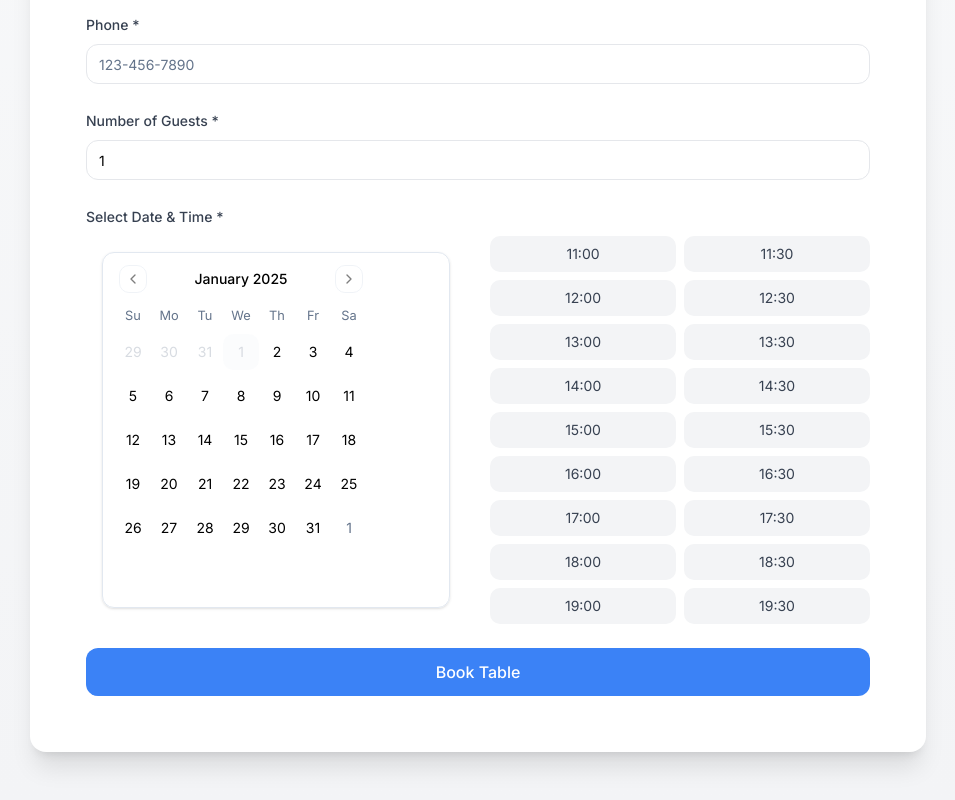
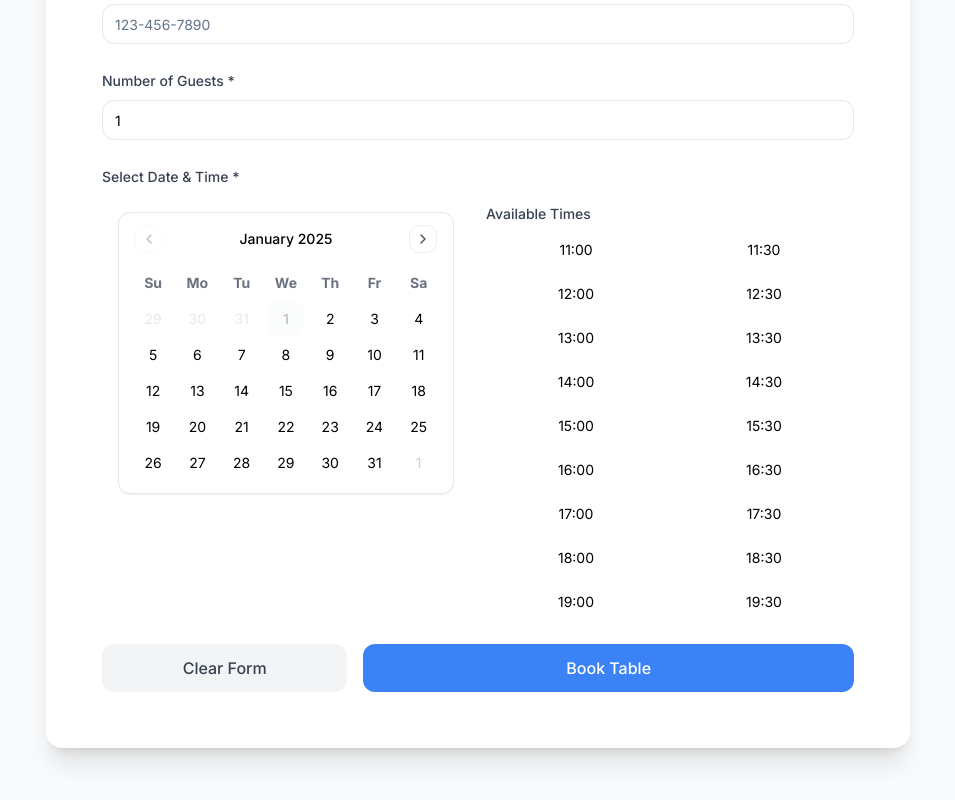
Before and after one commit to AshishDev-16/restaurant-booking, a Next.js app in the folder frontend/: page / in a window 1280 px wide. Shown: the part 684-1484 px from the top of the page, without its empty margins (162-1117 px from the left). Built offline with nearby package versions, Linux system fonts and the light colour scheme.

Commit message:
styling changes

```diff
--- a/frontend/app/globals.css
+++ b/frontend/app/globals.css
@@ -48,15 +48,19 @@
 
 /* Custom styles for time slots */
 .time-slot {
-  @apply px-4 py-2 text-sm rounded-md transition-colors;
+  @apply px-4 py-2 text-sm rounded-md transition-all duration-200 transform;
+}
+
+.time-slot:not(.selected):not(:disabled):hover {
+  @apply bg-gray-200 scale-105 shadow-md;
 }
 
 .time-slot.selected {
-  @apply bg-blue-500 text-white;
+  @apply bg-blue-500 text-white scale-105 shadow-md;
 }
 
-.time-slot:not(.selected) {
-  @apply bg-gray-100 text-gray-700 hover:bg-gray-200;
+.time-slot:disabled {
+  @apply cursor-not-allowed opacity-50;
 }
 
 /* Card styles */
@@ -84,3 +88,35 @@
 .input-field {
   @apply w-full rounded-lg border-gray-200 focus:border-blue-500 focus:ring-blue-500;
 }
+
+/* Add these responsive styles */
+@layer utilities {
+  .form-container {
+    @apply p-4 sm:p-6 space-y-4 sm:space-y-6;
+  }
+
+  .input-group {
+    @apply space-y-1.5 sm:space-y-2;
+  }
+
+  .input-label {
+    @apply text-sm font-medium text-gray-700;
+  }
+
+  .input-field {
+    @apply w-full rounded-lg border-gray-200 focus:border-blue-500 focus:ring-blue-500 text-sm sm:text-base;
+  }
+
+  .time-slot {
+    @apply px-3 py-2 sm:px-4 sm:py-2 text-xs sm:text-sm rounded-md transition-colors;
+  }
+}
+
+/* Update card styles */
+.booking-card {
+  @apply bg-white rounded-xl sm:rounded-2xl shadow-lg overflow-hidden;
+}
+
+.booking-card-header {
+  @apply bg-blue-500 p-4 sm:p-6 text-white;
+}
--- a/frontend/app/page.tsx
+++ b/frontend/app/page.tsx
@@ -5,14 +5,14 @@ import { CalendarDays, ClipboardList } from 'lucide-react';
 
 export default function Home() {
   return (
-    <main className="min-h-screen bg-gradient-to-b from-gray-50 to-gray-100">
-      <div className="container mx-auto px-4 py-12">
-        <header className="text-center mb-16">
-          <h1 className="text-5xl font-bold text-gray-900 mb-6">
+    <main className="container mx-auto px-4 py-4 sm:py-8 max-w-4xl">
+      <div className="text-center mb-6 sm:mb-8 bg-gradient-to-r from-blue-50 via-white to-blue-50 py-8 rounded-2xl shadow-sm">
+        <h1 className="text-3xl sm:text-4xl font-bold mb-3 sm:mb-4">
           Restaurant Table Booking
         </h1>
-          <p className="text-xl text-gray-600 mb-8 max-w-2xl mx-auto">
-            Reserve your table for a delightful dining experience. Quick, easy, and convenient booking process.
+        <p className="text-sm sm:text-base text-gray-600 mb-4 sm:mb-6">
+          Reserve your table for a delightful dining experience. Quick, easy, and
+          convenient booking process.
         </p>
         <a
           href="/bookings"
@@ -21,7 +21,7 @@ export default function Home() {
           <ClipboardList className="w-5 h-5" />
           <span>View All Bookings</span>
         </a>
-        </header>
+      </div>
 
       <div className="max-w-4xl mx-auto bg-white rounded-2xl shadow-xl overflow-hidden">
         <div className="p-8 bg-blue-500 text-white">
@@ -35,7 +35,6 @@ export default function Home() {
           <BookingForm />
         </div>
       </div>
-      </div>
     </main>
   );
 }
--- a/frontend/components/BookingForm.tsx
+++ b/frontend/components/BookingForm.tsx
@@ -7,6 +7,7 @@ import { Input } from '../components/ui/input';
 import { Label } from '../components/ui/label';
 import { TimeSlots } from './ui/time-slots';
 import { useToast } from '../hooks/use-toast';
+import confetti from 'canvas-confetti';
 
 export default function BookingForm() {
   const router = useRouter();
@@ -20,9 +21,19 @@ export default function BookingForm() {
     guests: 1,
   });
   const [showConfirmation, setShowConfirmation] = useState(false);
+  const [isLoading, setIsLoading] = useState(false);
+
+  const triggerConfetti = () => {
+    confetti({
+      particleCount: 100,
+      spread: 70,
+      origin: { y: 0.6 }
+    });
+  };
 
   const handleSubmit = async (e: React.FormEvent) => {
     e.preventDefault();
+    setIsLoading(true);
 
     if (!date || !selectedTime) {
       toast({
@@ -87,12 +98,15 @@ export default function BookingForm() {
       }
 
       setShowConfirmation(true);
+      triggerConfetti();
     } catch (error) {
       toast({
         title: 'Error',
         description: 'Something went wrong. Please try again.',
         variant: 'destructive',
       });
+    } finally {
+      setIsLoading(false);
     }
   };
 
@@ -197,15 +211,19 @@ export default function BookingForm() {
 
       <div className="input-group">
         <Label className="input-label">Select Date & Time *</Label>
-        <div className="grid md:grid-cols-2 gap-6">
+        <div className="grid md:grid-cols-2 gap-6 sm:gap-4">
+          <div className="w-full">
             <Calendar
               mode="single"
               selected={date}
               onSelect={setDate}
-            className="rounded-lg border shadow"
-            disabled={(date: Date) => date < new Date()}
+              className="border shadow-sm"
+              disabled={(date) => date < new Date()}
+              fromDate={new Date()}
             />
+          </div>
 
+          <div className="w-full">
             <TimeSlots
               selectedTime={selectedTime}
               onTimeSelect={setSelectedTime}
@@ -213,13 +231,43 @@ export default function BookingForm() {
             />
           </div>
         </div>
+      </div>
 
+      <div className="flex gap-4 mt-6">
+        <button
+          type="button"
+          onClick={() => {
+            setFormData({
+              name: '',
+              email: '',
+              phone: '',
+              guests: 1,
+            });
+            setDate(undefined);
+            setSelectedTime('');
+          }}
+          className="w-1/3 bg-gray-100 text-gray-700 py-3 rounded-lg font-medium hover:bg-gray-200 transition-colors"
+        >
+          Clear Form
+        </button>
         <button
           type="submit"
-        className="w-full bg-blue-500 text-white py-3 rounded-lg font-medium hover:bg-blue-600 transition-colors"
+          disabled={isLoading}
+          className="w-2/3 bg-blue-500 text-white py-3 rounded-lg font-medium hover:bg-blue-600 transition-colors flex items-center justify-center gap-2"
         >
-        Book Table
+          {isLoading ? (
+            <>
+              <svg className="animate-spin h-5 w-5 text-white" xmlns="http://www.w3.org/2000/svg" fill="none" viewBox="0 0 24 24">
+                <circle className="opacity-25" cx="12" cy="12" r="10" stroke="currentColor" strokeWidth="4"></circle>
+                <path className="opacity-75" fill="currentColor" d="M4 12a8 8 0 018-8V0C5.373 0 0 5.373 0 12h4zm2 5.291A7.962 7.962 0 014 12H0c0 3.042 1.135 5.824 3 7.938l3-2.647z"></path>
+              </svg>
+              Booking...
+            </>
+          ) : (
+            'Book Table'
+          )}
         </button>
+      </div>
     </form>
   );
 }
--- a/frontend/components/ui/calendar.tsx
+++ b/frontend/components/ui/calendar.tsx
@@ -18,48 +18,40 @@ function Calendar({
   return (
     <DayPicker
       showOutsideDays={showOutsideDays}
-      className={cn("p-3", className)}
+      className={cn("p-3 bg-white rounded-lg shadow-sm", className)}
       classNames={{
         months: "flex flex-col sm:flex-row space-y-4 sm:space-x-4 sm:space-y-0",
-        month: "space-y-4",
-        caption: "flex justify-center pt-1 relative items-center",
+        month: "space-y-4 w-full",
+        caption: "flex justify-center pt-1 relative items-center px-8",
         caption_label: "text-sm font-medium",
-        nav: "space-x-1 flex items-center",
+        nav: "flex items-center",
         nav_button: cn(
           buttonVariants({ variant: "outline" }),
-          "h-7 w-7 bg-transparent p-0 opacity-50 hover:opacity-100"
+          "h-7 w-7 bg-transparent p-0 opacity-70 hover:opacity-100 hover:bg-blue-150 transition-all"
         ),
         nav_button_previous: "absolute left-1",
         nav_button_next: "absolute right-1",
-        table: "w-full border-collapse space-y-1",
-        head_row: "flex",
-        head_cell:
-          "text-muted-foreground rounded-md w-9 font-normal text-[0.8rem]",
-        row: "flex w-full mt-2",
-        cell: "h-9 w-9 text-center text-sm p-0 relative [&:has([aria-selected].day-range-end)]:rounded-r-md [&:has([aria-selected].day-outside)]:bg-accent/50 [&:has([aria-selected])]:bg-accent first:[&:has([aria-selected])]:rounded-l-md last:[&:has([aria-selected])]:rounded-r-md focus-within:relative focus-within:z-20",
+        table: "w-full border-collapse",
+        head_row: "flex w-full",
+        head_cell: "w-[14.28%] text-center text-gray-500 text-sm py-2",
+        row: "flex w-full mt-0",
+        cell: "relative w-[14.28%] text-center text-sm p-0 [&:has([aria-selected])]:bg-blue-150 first:[&:has([aria-selected])]:rounded-l-md last:[&:has([aria-selected])]:rounded-r-md focus-within:relative focus-within:z-20",
         day: cn(
           buttonVariants({ variant: "ghost" }),
-          "h-9 w-9 p-0 font-normal aria-selected:opacity-100"
+          "h-9 w-9 p-0 font-normal aria-selected:opacity-100 hover:bg-blue-50 hover:text-blue-600 transition-all"
         ),
-        day_range_end: "day-range-end",
-        day_selected:
-          "bg-primary text-primary-foreground hover:bg-primary hover:text-primary-foreground focus:bg-primary focus:text-primary-foreground",
-        day_today: "bg-accent text-accent-foreground",
-        day_outside:
-          "day-outside text-muted-foreground aria-selected:bg-accent/50 aria-selected:text-muted-foreground",
-        day_disabled: "text-muted-foreground opacity-50",
-        day_range_middle:
-          "aria-selected:bg-accent aria-selected:text-accent-foreground",
+        day_selected: cn(
+          "bg-blue-600 text-white hover:bg-blue-800 hover:text-white focus:bg-blue-600 focus:text-white"
+        ),
+        day_today: "bg-gray-100 text-gray-900 font-semibold",
+        day_outside: "text-gray-400 opacity-50 hover:bg-transparent hover:text-gray-400",
+        day_disabled: "text-gray-400 opacity-50 hover:bg-transparent cursor-not-allowed",
         day_hidden: "invisible",
         ...classNames,
       }}
       components={{
-        IconLeft: ({ className, ...props }) => (
-          <ChevronLeft className={cn("h-4 w-4", className)} {...props} />
-        ),
-        IconRight: ({ className, ...props }) => (
-          <ChevronRight className={cn("h-4 w-4", className)} {...props} />
-        ),
+        IconLeft: ({ ...props }) => <ChevronLeft className="h-4 w-4" />,
+        IconRight: ({ ...props }) => <ChevronRight className="h-4 w-4" />,
       }}
       {...props}
     />
--- a/frontend/components/ui/time-slots.tsx
+++ b/frontend/components/ui/time-slots.tsx
@@ -42,7 +42,9 @@ export function TimeSlots({ selectedTime, onTimeSelect, selectedDate }: TimeSlot
   }, [selectedDate]);
 
   return (
-    <div className="grid grid-cols-2 gap-2">
+    <div className="mt-2">
+      <div className="mb-2 text-sm font-medium text-gray-700">Available Times</div>
+      <div className="grid grid-cols-2 sm:grid-cols-2 gap-2 min-w-[300px] sm:min-w-0">
         {timeSlots.map((time) => {
           const isBooked = bookedSlots.includes(time);
           return (
@@ -52,7 +54,7 @@ export function TimeSlots({ selectedTime, onTimeSelect, selectedDate }: TimeSlot
               disabled={isBooked}
               onClick={() => onTimeSelect(time)}
               className={cn(
-              "time-slot",
+                "time-slot whitespace-nowrap",
                 isBooked ? "bg-gray-200 text-gray-400 cursor-not-allowed" :
                 selectedTime === time ? "selected" : ""
               )}
@@ -62,5 +64,6 @@ export function TimeSlots({ selectedTime, onTimeSelect, selectedDate }: TimeSlot
           )
         })}
       </div>
+    </div>
   )
 }
--- a/frontend/package.json
+++ b/frontend/package.json
@@ -14,6 +14,7 @@
     "@radix-ui/react-label": "2.0.2",
     "@radix-ui/react-slot": "^1.1.1",
     "@radix-ui/react-toast": "^1.1.5",
+    "canvas-confetti": "^1.9.3",
     "class-variance-authority": "0.7.0",
     "clsx": "^2.0.0",
     "date-fns": "^2.30.0",
@@ -26,6 +27,7 @@
     "tailwindcss-animate": "1.0.7"
   },
   "devDependencies": {
+    "@types/canvas-confetti": "^1.9.0",
     "@types/node": "20.10.4",
     "@types/react": "18.2.45",
     "@types/react-dom": "18.2.17",
```
Also changed, not shown: 1 other file (tests, documents, lock files or other folders). Lines whose indentation alone changed are shown as unchanged.
